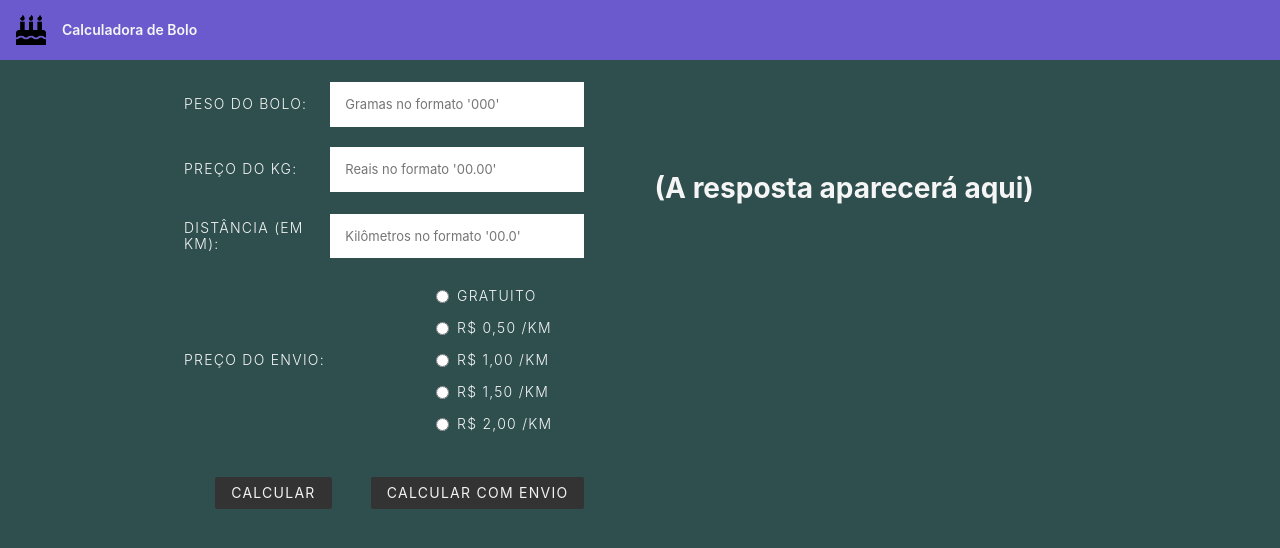
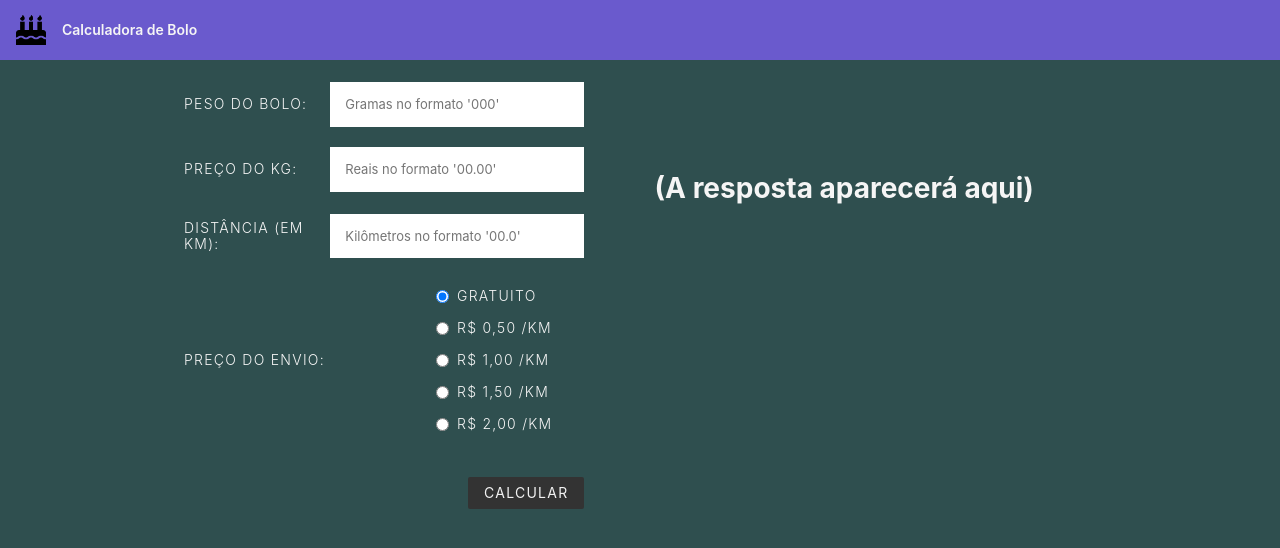
Before and after one commit to ethyios/js-bolo, a plain HTML site: page index.html in a window 1280 px wide. Drawn offline with Linux system fonts and the light colour scheme.

Commit message:
Update the script and the page to act as the first intention

```diff
--- a/index.html
+++ b/index.html
@@ -56,7 +56,13 @@
 							<p>Preço do envio:</p>
 							<ul id="flex-inner">
 								<li>
-									<input type="radio" name="precoFrete" id="free" value="0" />
+									<input
+										type="radio"
+										name="precoFrete"
+										checked
+										id="free"
+										value="0"
+									/>
 									<label for="free">Gratuito</label>
 								</li>
 								<li>
@@ -92,9 +98,6 @@
 							<button type="button" class="calcular">
 								Calcular
 							</button>
-							<button type="button" class="cEnvio">
-								Calcular com Envio
-							</button>
 						</li>
 					</ul>
 				</form>
--- a/scripts/index.js
+++ b/scripts/index.js
@@ -6,15 +6,6 @@ const btCEnvio = document.querySelector('.cEnvio');
 let resposta = document.querySelector('.resposta');
 
 function calcular() {
-	let peso = campoPeso.value;
-	let preco = campoPreco.value;
-
-	const result = (peso * preco) / 1000;
-
-	resposta.innerHTML = `A resposta é ${result}`;
-}
-
-function comEnvio() {
 	let peso = campoPeso.value;
 	let preco = campoPreco.value;
 	let dist = campoDist.value;
@@ -32,4 +23,3 @@ function comEnvio() {
 }
 
 btCalculo.addEventListener('click', calcular);
-btCEnvio.addEventListener('click', comEnvio);
```
